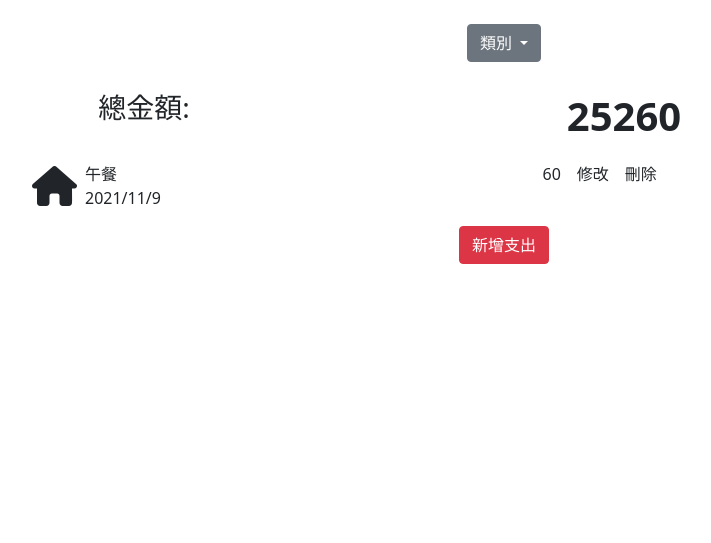
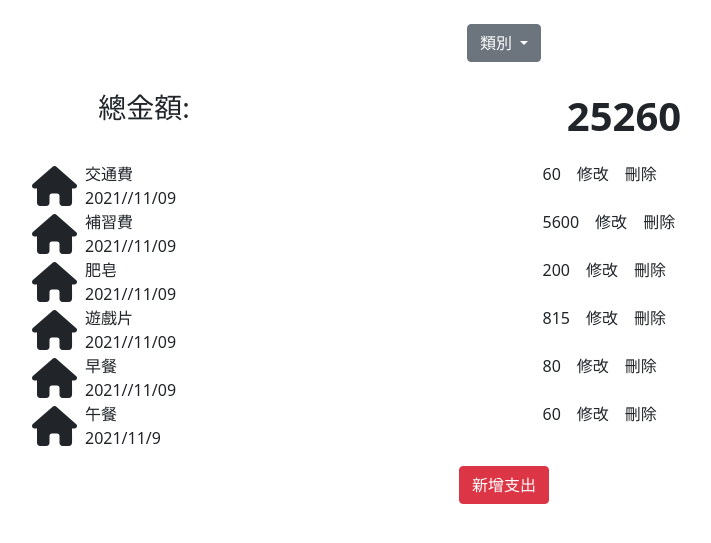
Before and after one commit to dream184/A12_expense_tracker, a Node server app: page / in a window 1280 px wide. Shown: the part 56-599 px from the top of the page, without its empty margins (136-847 px from the left). Run offline with Node 20, Linux system fonts and the light colour scheme; data comes from the database, SQL or seed files in the repository; some libraries are stand-ins or nearby versions.

Commit message:
feat: install dayjs to deal with date format

```diff
--- a/app.js
+++ b/app.js
@@ -2,27 +2,47 @@ const express = require('express')
 const exphbs = require('express-handlebars')
 const bodyParser = require('body-parser')
 const methodOverride = require('method-override')
+const dayjs = require('dayjs')
 const app = express()
 const port = 3000
 require('./config/mongoose')
 
-app.engine('hbs', exphbs({ defaultLayout: 'main', extname: 'hbs' }))
+const Record = require('./models/record')
+
+app.engine('hbs', exphbs({ defaultLayout: 'main', extname: 'hbs', helpers: {
+    formatDate: function (date) {
+      return dayjs(date).format('YYYY//MM/DD')
+    }
+  }
+}))
 app.set('view engine', 'hbs')
 
 app.use(express.static('public'))
 app.use(bodyParser.urlencoded({ extended: true }))
 app.use(methodOverride('_method'))
 
+app.post('/records', (req, res) => {
+  console.log(req.body)
+})
+
 app.get('/records/new', (req, res) => {
   res.render('new')
 })
+
+
 
 app.get('/records/edit', (req, res) => {
   res.render('edit')
 })
 
 app.get('/', (req, res) => {
-  res.render('index')
+  Record.find()
+    .lean()
+    .sort({ _id: 'desc' })
+    .then(record => {
+      res.render('index', { record })
+    })
+    .catch(error => console.log(error))
 })
 
 
--- a/models/record.js
+++ b/models/record.js
@@ -13,8 +13,8 @@ const recordSchema = new Schema({
     type: String,
     required: true
   },
-  expense: {
-    type: amount,
+  amount: {
+    type: Number,
     required: true
   }
 })
--- a/package.json
+++ b/package.json
@@ -12,6 +12,7 @@
   "author": "",
   "license": "ISC",
   "dependencies": {
+    "dayjs": "^1.10.7",
     "express": "^4.17.1",
     "express-handlebars": "^5.3.4",
     "method-override": "^3.0.0",
--- a/views/index.hbs
+++ b/views/index.hbs
@@ -21,6 +21,28 @@
   </div>
 </div>
 
+{{#each record}}
+<div class="records-container d-flex justify-content-center">
+  <div class="record d-flex w-75">
+    <div class="record-type d-flex w-100">
+      <div class="logo d-flex justify-content-center align-items-center mx-2">
+        <i class="fas fa-home fs-1"></i>
+      </div>
+      <div class="type-date w-50">
+        <span class="d-block">{{this.name}}</span>
+        <span class="d-block">{{formatDate this.date}}</span>
+      </div>
+
+      <div class="record-change-delete d-flex w-50">
+        <div class="mx-2">{{this.amount}}</div>
+        <div class="mx-2">修改</div>
+        <div class="mx-2">刪除</div>
+      </div>
+    </div>
+  </div>
+</div>
+{{/each}}
+
 <div class="records-container d-flex justify-content-center">
   <div class="record d-flex w-75">
     <div class="record-type d-flex w-100">
@@ -42,5 +64,5 @@
 </div>
 
 <div class="text-center">
-  <a href="/" class="btn btn-danger my-3">新增支出</a>
+  <a href="/records/new" class="btn btn-danger my-3">新增支出</a>
 </div>
```
Also changed, not shown: views/new.hbs (+5 -5 lines), 1 other file. Lines whose indentation alone changed are shown as unchanged.
